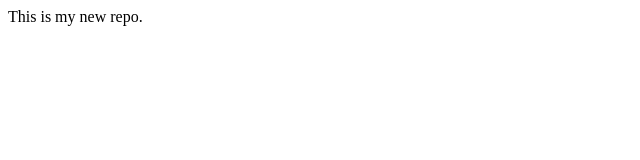
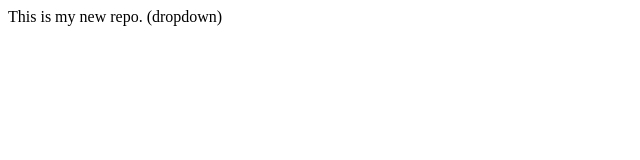
Before and after one commit to pahujadiljeet/LocalRepo, a plain HTML site: page index.html in a window 1280 px wide. Shown: the whole page, without its empty margins (0-640 px from the left). Drawn offline with Linux system fonts and the light colour scheme.

Commit message:
Add Dropdown

```diff
--- a/index.html
+++ b/index.html
@@ -1 +1 @@
-<p>This is my new repo.</p>
+<p>This is my new repo. (dropdown)</p>
```
